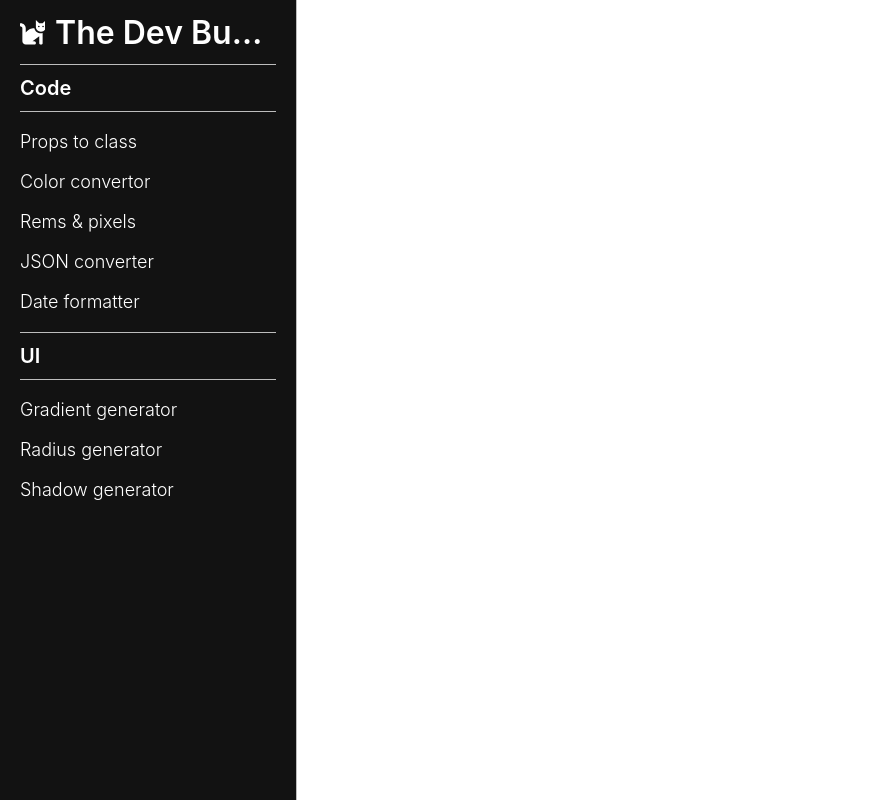
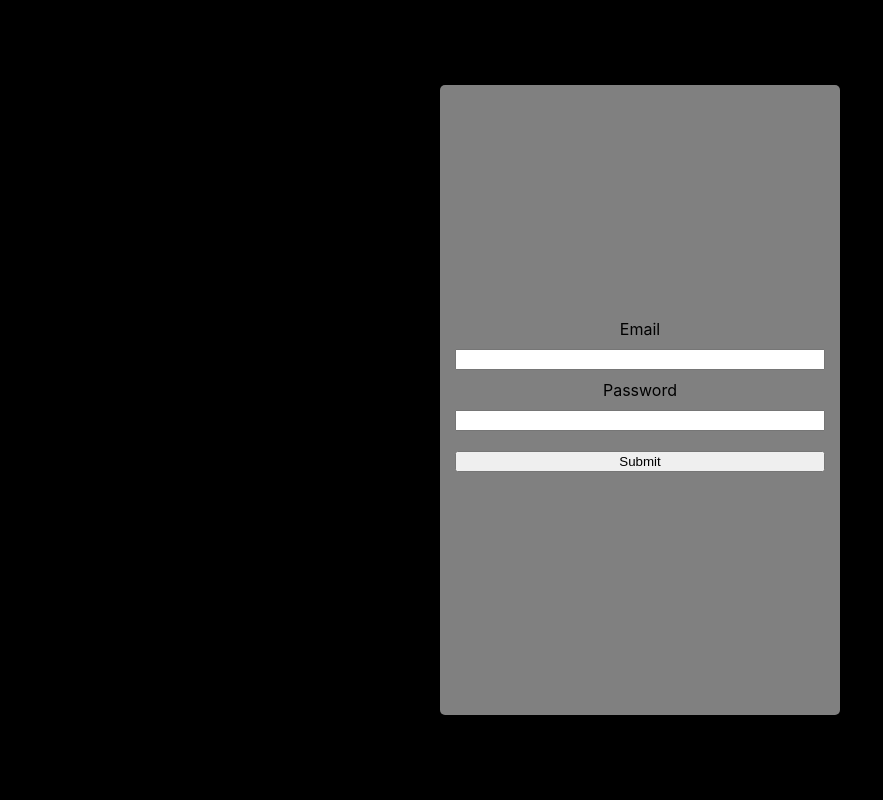
Before and after one commit to stefann01/dev-assistant, a React (Create React App) app in the folder devbuddy/: page /login in a window 1280 px wide. Shown: the whole page, without its empty margins (0-883 px from the left). Built offline with nearby package versions, Linux system fonts and the light colour scheme.

Commit message:
Login Page

```diff
--- a/devbuddy/src/App.tsx
+++ b/devbuddy/src/App.tsx
@@ -4,17 +4,27 @@
 import { BrowserRouter as Router, Routes, Route } from "react-router-dom";
 import ClassGenerator from "./ClassGenerator/ClassGenerator";
 import PropertiesProvider from "./contexts/PropertiesContext";
+import Login from "./Login/login";
 
 function App() {
+  function LoginPageCheck() {
+    if (window.location.pathname == "/login") {
+      return <div></div>;
+    } else {
+      return <SideBar />;
+    }
+  }
+
   return (
     <Router>
       <PropertiesProvider>
         <div className={styles.appContainer}>
-          <SideBar />
+          {LoginPageCheck()}
           <Routes>
-            <Route path="/" element={<p>Home</p>} />
+            <Route path="/" element={<p>Home</p>}></Route>
             <Route path="/class-generator" element={<ClassGenerator />} />
             <Route path="/color-convertor" element={<p>Color convertor</p>} />
+            <Route path="/login" element={<Login />} />
           </Routes>
         </div>
       </PropertiesProvider>
--- /dev/null
+++ b/devbuddy/src/Login/login.module.scss
@@ -0,0 +1,28 @@
+.wrapper {
+  width: 100vw;
+  height: 100vh;
+
+  background-color: black;
+
+  display: grid;
+  place-items: center;
+}
+
+.container {
+  height: 600px;
+  width: 370px;
+
+  background-color: gray;
+  border-radius: 5px;
+
+  display: flex;
+  align-items: center;
+  justify-content: center;
+  flex-direction: column;
+  padding: 15px;
+}
+
+.container > input {
+  width: stretch;
+  margin: 10px 0px 10px 0px;
+}
--- /dev/null
+++ b/devbuddy/src/Login/login.tsx
@@ -0,0 +1,43 @@
+import React, { useState } from "react";
+
+import styles from "./login.module.scss";
+
+export default function Login() {
+  const [email, setEmail] = useState<String>("");
+  const [password, setPassword] = useState<String>("");
+
+  function emailUpdate(e: String) {
+    setEmail(e);
+  }
+
+  function passwordUpdate(e: String) {
+    setPassword(e);
+  }
+  return (
+    <div className={styles.wrapper}>
+      <div className={styles.container}>
+        <label htmlFor="">Email</label>
+        <input
+          type="text"
+          onChange={(e) => {
+            emailUpdate(e.target.value);
+          }}
+        />
+        <label htmlFor="">Password</label>
+        <input
+          type="text"
+          onChange={(e) => {
+            passwordUpdate(e.target.value);
+          }}
+        />
+        <input
+          type="submit"
+          onClick={() => {
+            console.log(email);
+            console.log(password);
+          }}
+        />
+      </div>
+    </div>
+  );
+}
```
